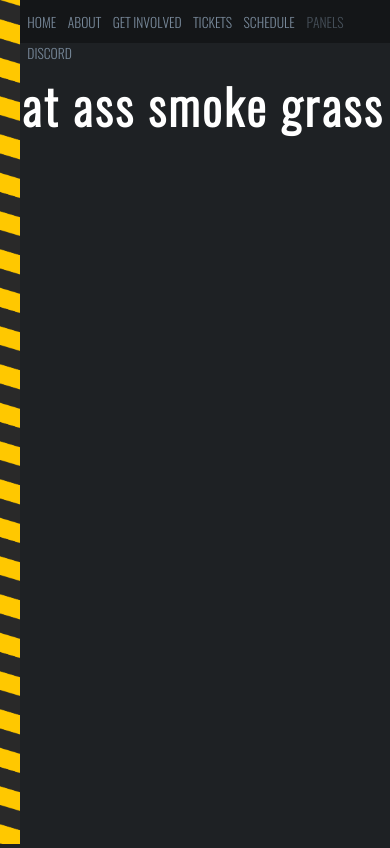
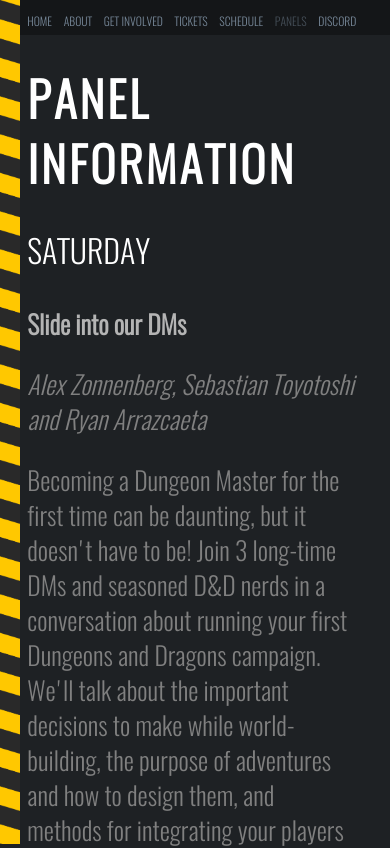
Before and after one commit to WreckConOrg/sentientrock.github.io, a React (Create React App) app: page /panels in a window 390 px wide. Shown: the top 848 px of the page. Built offline with nearby package versions, Linux system fonts and the light colour scheme.

Commit message:
Added panels page with details, changed format of schedule slightly

```diff
--- a/src/App.css
+++ b/src/App.css
@@ -122,6 +122,11 @@
     overflow-x: hidden;
 }
 
+.link {
+    text-decoration: none;
+    color:#ffc800;
+}
+
 .info {
     font-family: oswald, Arial, Helvetica, sans-serif;
     font-size: 1.6em;
@@ -165,11 +170,11 @@
 
 @media (max-width:510px) {
     .navlink {
-        font-size: 3.5vw;
+        font-size: 3vw;
     }
 
     .navbar {
-        height: 11vw;
+        height: 9vw;
     }
 }
 
@@ -188,7 +193,7 @@
 
 @media (max-width:500px) {
     .navlink-disabled {
-        font-size: 3.5vw;
+        font-size: 3vw;
     }
 }
 
@@ -210,7 +215,22 @@
 }
 
 .spice {
-    color: rgb(161, 161, 161);
+    color: rgb(203, 203, 203);
+}
+
+.sub1 {
+    font-family: oswald, Arial, Helvetica, sans-serif;
+    color:  rgb(255, 255, 255);
+    font-size: 2em;
+    margin-bottom: 0em;
+}
+
+.sub2 {
+    font-family: oswald, Arial, Helvetica, sans-serif;
+    font-size: 1.6em;
+    color: rgb(180, 180, 180);
+    max-width: 50%;
+    padding-top: 0.3em;
 }
 
 .scheduleOpener {
@@ -231,13 +251,14 @@
     overflow-x: visible;
     overflow-y: hidden;
     position: absolute;
+    margin-left: -1em;
 }
 
 .schedule {
-    height: 40em;
-    padding-left: 1em;
+    height: 35em;
+    padding-left: 0em;
 }
 
 #touch {position: absolute; opacity: 0; height: 0px;}
-#touch:checked + .container {height: 40em}
+#touch:checked + .container {height: 35em}
 #touch:checked + .open {content: "hello"}
--- a/src/Panels.js
+++ b/src/Panels.js
@@ -5,7 +5,38 @@ function Panels(props) {
         <div>
             <Navbar panelsDis={true} />
             <div className="sidebar" />
-            <h1 className="leftTitle"> eat ass smoke grass </h1>
+            <div className="mainSide">
+                <h1 className="leftTitle"> PANEL INFORMATION </h1>
+                <p className="sub1"> SATURDAY </p>
+                <p className="sub2"> <b>Slide into our DMs</b> </p>
+                <i className="info"> Alex Zonnenberg, Sebastian Toyotoshi and Ryan Arrazcaeta </i>
+                <p className="info"> Becoming a Dungeon Master for the first time can be daunting, but it doesn't have to be! Join 3 long-time DMs and seasoned D&D nerds in a conversation about running your first Dungeons and Dragons campaign. We'll talk about the important decisions to make while world-building, the purpose of adventures and how to design them, and methods for integrating your players into the world. We'll share our thoughts and experiences for the first half of the panel, and then open the floor to audience questions and specific advice.  </p>
+                <p className="sub2"> <b>Descriptive Creative Writing</b></p>
+                <i className="info"> Abrar Siddiqui</i>
+                <p className="info">Creative writing, specifically description. Interesting ways of approaching abstraction and description within writing; the transition from symbols to detailed objects, which details to focus on when describing (the idea that you can never exactly construct one specific tree or complex object through writing), and how sentence ordering changes construction and emphasis of setting: why the origin and ordering of what you choose to describe matters.</p>
+                <p className="sub2"> <b>Star Wars: RANKED</b></p>
+                <i className="info">TT @Wes_The_Dragon @Tentimesthewxnder @spaceboy_78</i>
+                <p className="info">This is a civil discussion focused panel that takes your (the audience’s) input in order to rank Star Wars characters and have an ultimate showdown. We are dedicated to finding the best of the best out of the Star Wars universe. Ever wanted to find out which bounty hunter is the best? This is the panel for you. May the Tier List be with you. </p>
+                <p className="sub2"> <b>Improv Madness</b></p>
+                <i className="info"> IG @humbleproductionsatl</i>
+                <p className="info">Improv Madness: Previously known as "Whose Con Is It Anyway?", this panel is a fun improv show that encourages audience participation. It will be a fun time full of madness! This panel has been extremely successful at Momocon, Anime Weekend Atlanta, Holiday Matsuri and Anime Matsuri. It will surely bring something fun to the convention's programming!</p>
+                <p className="sub2"> <b>Kpop Mini-Concert</b></p>
+                <i className="info">Sydney Anderson</i>
+                <p className="info">Kpop and original songs singing and dancing mini concert! I may even be persuaded to do some Jpop.</p>
+                <p className="sub1"> SUNDAY </p>
+                <p className="sub2"> How [NOT] to Build Props</p>
+                <i className="info"> Alex Casanova Chavez, Ivan Peshev</i>
+                <p className="info"> Our panel demonstrates the creative process of making props. Our focus is on the Star Wars franchise, since it is famous for having practical effects. We'll be displaying Mandalorian cosplays, practical lightsabers and our very special secret project. We'll also discuss how to learn the different skills needed to plan and execute projects like this.</p>
+                <p className="sub2"> <b>Drones!</b></p>
+                <i className="info">IG @peachslicecreatives</i>
+                <p className="info">Drones! If someone is interested in learning more about getting into being a drone pilot or how to get started, this is a panel of a few speakers to chat about it and hold a Q&A. The panelist is a part 107 pilot based in ATL.</p>
+                <p className="sub2"> <b>The Evolution of Superhero Content</b></p>
+                <i className="info">Harriyanna Hook</i>
+                <p className="info">More information coming soon! Check out the panelist here: {"\n"} <a className="link" href="https://harriyanna.carrd.co/">https://harriyanna.carrd.co/</a></p>
+                <p className="sub2"><b>Idolfest</b></p>
+                <i className="info">TT @bubblestarlive @10yin.cos @sliverskylan</i>
+                <p className="info">BubbleStarL!ve wants to make people float with joy by hosting an IdolFest! At this IdolFest we will perform cover dances in cosplay. BubbleStarL!ve will not be the only group performing though! We will have other cosplay idol groups share the stage with us as well. We hope you will join us at this amazing performance~! You won’t want to miss this opportunity.</p>
+            </div>
         </div>
     )
 }
```
